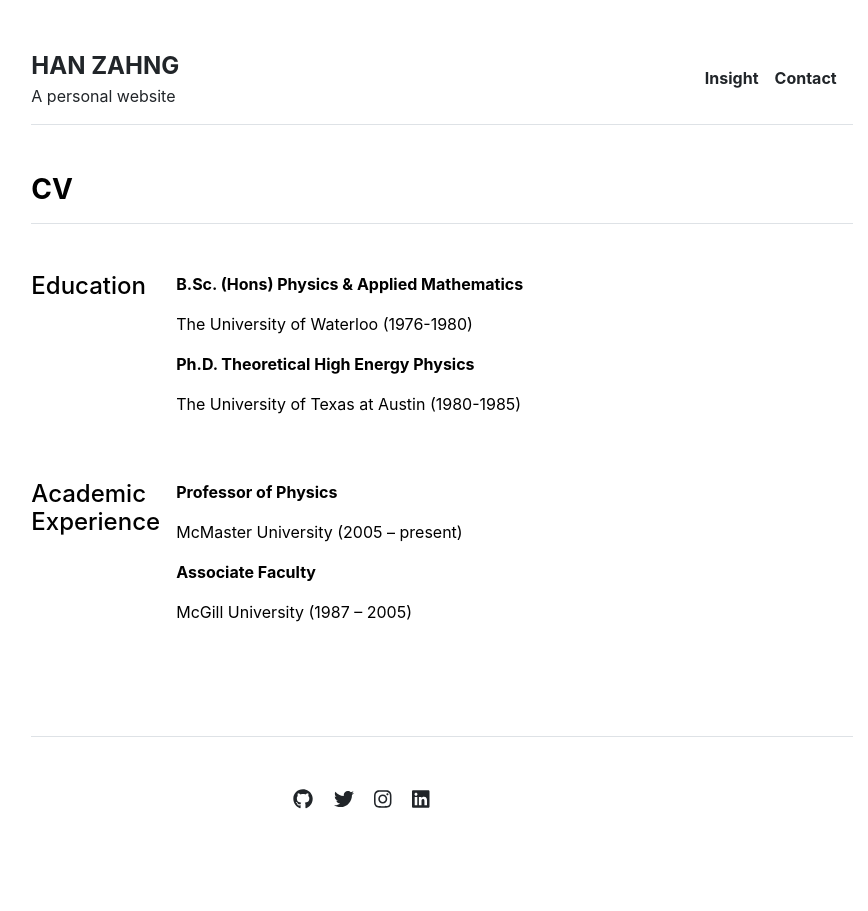
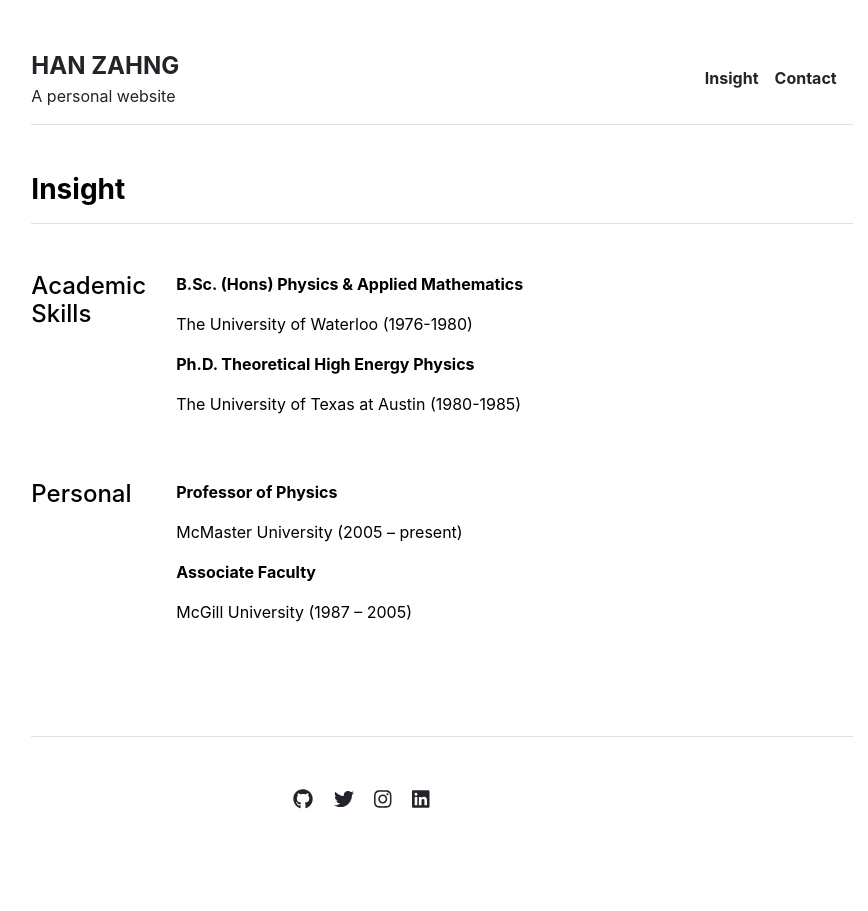
Before and after one commit to dukerosen/personal-website, a Jekyll site: the page built from cv.md, in a window 1280 px wide. Shown: the whole page, without its empty margins (198-1066 px from the left). Built offline with Jekyll 4.4.1, drawn with Linux system fonts in a browser that asks for light colours.

Commit message:
Update cv.html

```diff
--- a/_layouts/cv.html
+++ b/_layouts/cv.html
@@ -6,10 +6,10 @@ layout: default
 
 <div class="row g-5 mb-5">
   <div>
-    <h3 class="fw-bold border-bottom pb-3 mb-5">CV</h3>
+    <h3 class="fw-bold border-bottom pb-3 mb-5">Insight</h3>
     <div class="row g-5 mb-5">
       <div class="col-md-2">
-        <h4>Education</h4>
+        <h4>Academic Skills</h4>
       </div>
       <div class="col-md-10">
         {% for section in site.data.cv.education %}
@@ -20,7 +20,7 @@ layout: default
     </div>
     <div class="row g-5 mb-5">
       <div class="col-md-2">
-        <h4>Academic Experience</h4>
+        <h4>Personal</h4>
       </div>
       <div class="col-md-10">
         {% for section in site.data.cv.academic-experience %}
```
